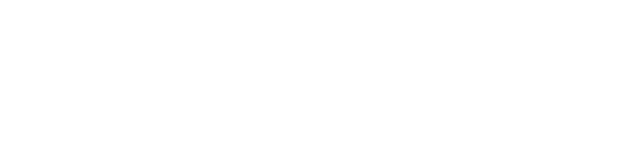
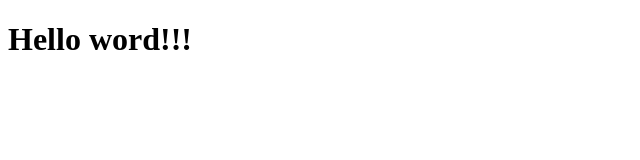
Before and after one commit to yura6669/JS, a plain HTML site: page index.html in a window 1280 px wide. Shown: the whole page, without its empty margins (0-640 px from the left). Drawn offline with Linux system fonts and the light colour scheme.

Commit message:
index.html

```diff
--- a/index.html
+++ b/index.html
@@ -7,6 +7,7 @@
     <title>Document</title>
 </head>
 <body>
+    <h1>Hello word!!!</h1>
     <script src="js/script.js"></script>
 </body>
 </html>
```
